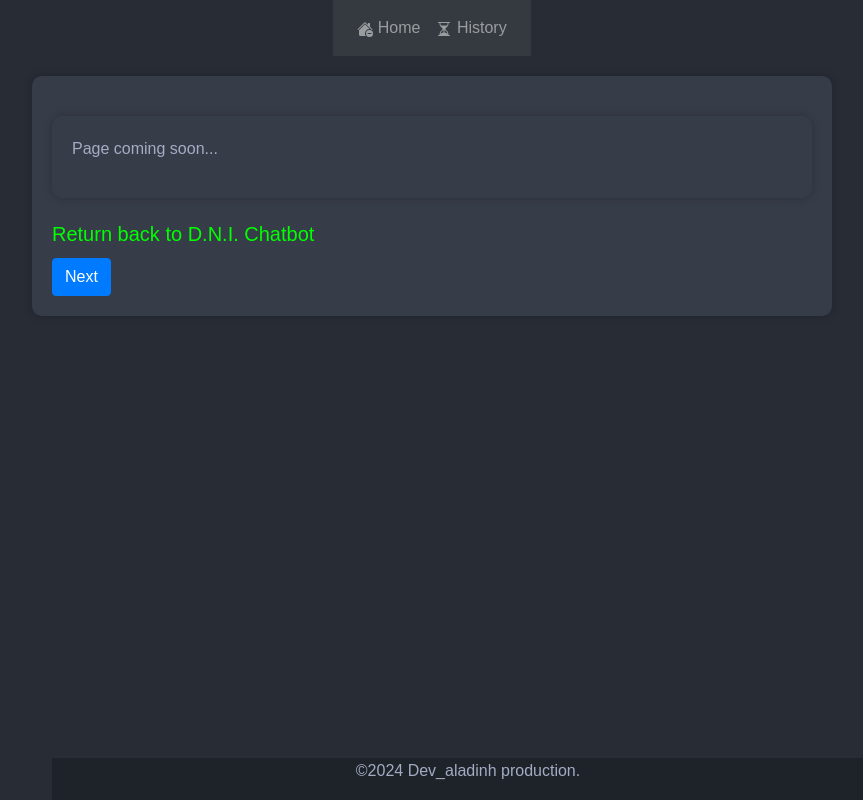
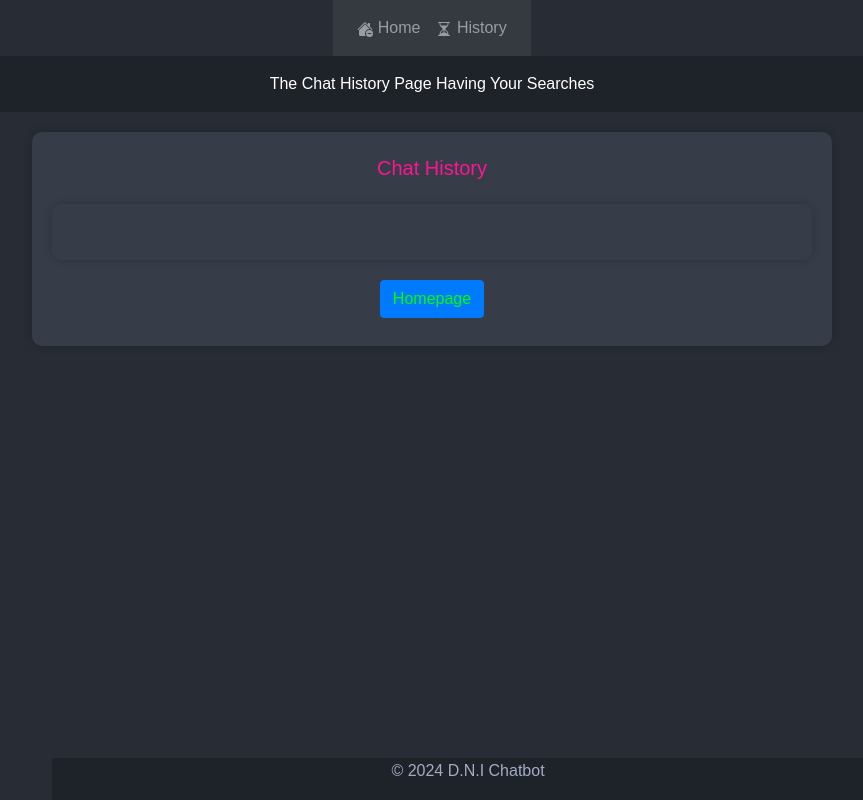
Before and after one commit to harizonelopez/DNI-chat_bot, a Flask app: page /index in a window 1280 px wide. Shown: the whole page, without its empty margins (208-1071 px from the left). Run offline with Flask 3, Linux system fonts and the light colour scheme; parts of the project's set-up code (start-up, migrations or seed data) failed here and were passed over; some libraries are stand-ins or nearby versions.

Commit message:
Update index.html

```diff
--- a/templates/index.html
+++ b/templates/index.html
@@ -7,7 +7,7 @@
 <head>
     <meta charset="UTF-8">
     <meta name="viewport" content="width=device-width, initial-scale=1.0">
-    <title>Index-Chat_Bot</title>
+    <title>History-Chat_Bot</title>
     <style>
         body {
             display: flex;
@@ -31,7 +31,7 @@
             color: #61dafb;
         }
 
-        h5 {
+        h5, ul {
             line-height: 1.6;
             color: #FF1493;
         }
@@ -82,18 +82,24 @@
 </head>
 
 <body>
+    <header>The Chat History Page Having Your Searches</header>
     <section>
-
+        <h5 align="center">Chat History</h5>
         <section>
-            <p>Page coming soon...</p>
+            <main>
+                <ul>
+                    {% for chat_entry in chat_history %}
+                        <li>User: {{ chat_entry.user_input }}</li>
+                        <li>Bot: {{ chat_entry.response }}</li>
+                    {% endfor %}
+                </ul>
+            </main>
         </section>
 
-        <h5> <a href = "{{ url_for('home') }}"> Return back to D.N.I. Chatbot </a> </h5>
-
-        <button type="submit" class="btn btn-primary"> Next </button>
+        <h5 align="center"><button class="btn btn-primary"><a href = "{{ url_for('home') }}"> Homepage </a></button></h5>
 
         <footer>
-            <p>&copy;2024 Dev_aladinh production.</p>
+            <p>&copy; 2024 D.N.I Chatbot</p>
         </footer>
 
     </section>
```
